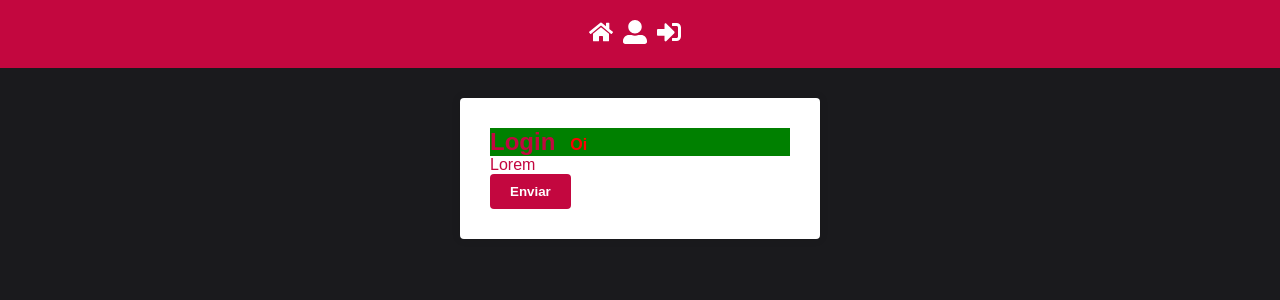
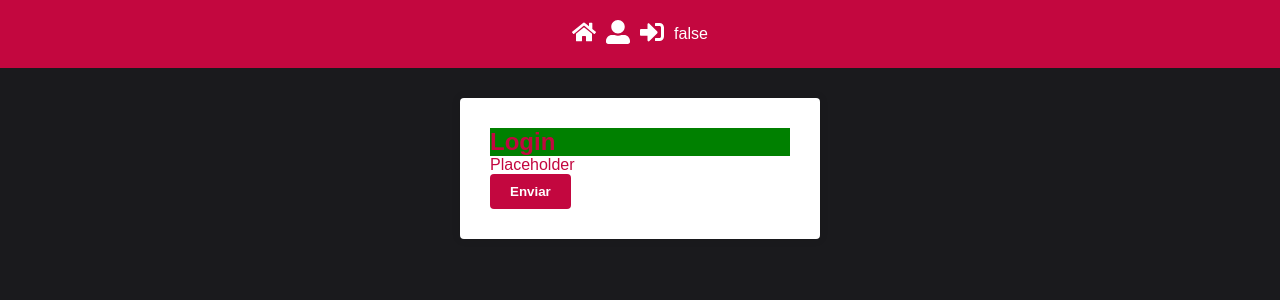
Before and after one commit to Nicholasstiv1/React-redux-api-rest, a React (Create React App) app: page / in a window 1280 px wide. Shown: the top 300 px of the page. Built offline with nearby package versions, Linux system fonts and the light colour scheme.

Commit message:
redux + tests & modifications

```diff
--- a/package.json
+++ b/package.json
@@ -3,6 +3,7 @@
   "version": "0.1.0",
   "private": true,
   "dependencies": {
+    "@reduxjs/toolkit": "^2.9.0",
     "@testing-library/dom": "^10.4.1",
     "@testing-library/jest-dom": "^6.9.1",
     "@testing-library/react": "^16.3.0",
@@ -12,6 +13,7 @@
     "react": "^19.2.0",
     "react-dom": "^19.2.0",
     "react-icons": "^5.5.0",
+    "react-redux": "^9.2.0",
     "react-router-dom": "^7.9.4",
     "react-scripts": "5.0.1",
     "react-toastify": "^11.0.5",
--- a/src/components/header/header.jsx
+++ b/src/components/header/header.jsx
@@ -1,8 +1,11 @@
 import { Nav } from './styled';
 import { FaHome, FaSignInAlt, FaUserAlt } from 'react-icons/fa';
 import { Link } from 'react-router-dom';
+import { useSelector } from 'react-redux';
 
 export default function Header() {
+  const estadoBotao = useSelector((state) => state.test.estadoBotao);
+
   return (
     <Nav>
       <Link to="/">
@@ -14,6 +17,8 @@ export default function Header() {
       <Link to="/teste">
         <FaSignInAlt size={24} />
       </Link>
+
+      <p style={{ color: 'white' }}>{`${estadoBotao}`}</p>
     </Nav>
   );
 }
--- /dev/null
+++ b/src/features/testSlice.js
@@ -0,0 +1,18 @@
+import { createSlice } from '@reduxjs/toolkit';
+
+const testSlice = createSlice({
+  name: 'test',
+  initialState: { name: '', loggedIn: false, estadoBotao: false },
+  reducers: {
+    noop: (state) => state,
+    alterName: (state, action) => {
+      state.name = action.payload;
+    },
+    botaoClicado: (state) => {
+      state.estadoBotao = !state.estadoBotao;
+    },
+  },
+});
+
+export const { noop, alterName, botaoClicado } = testSlice.actions;
+export default testSlice.reducer;
--- a/src/index.js
+++ b/src/index.js
@@ -1,10 +1,13 @@
 import React from 'react';
 import ReactDOM from 'react-dom/client';
+import { BrowserRouter } from 'react-router-dom';
 import App from './App';
 
 const root = ReactDOM.createRoot(document.getElementById('root'));
 root.render(
   <React.StrictMode>
-    <App />
+    <BrowserRouter>
+      <App />
+    </BrowserRouter>
   </React.StrictMode>
 );
--- a/src/pages/Login/login.jsx
+++ b/src/pages/Login/login.jsx
@@ -1,15 +1,18 @@
 import { Title } from './styled';
 import { Container } from '../../styles/GlobalStyles';
+import { useDispatch } from 'react-redux';
+import { botaoClicado } from '../../features/testSlice';
 
 export default function Login() {
+  const dispatch = useDispatch();
+
   return (
     <Container>
-      <Title>
-        Login
-        <small>Oi</small>
-      </Title>
-      <p>Lorem</p>
-      <button type="button">Enviar</button>
+      <Title>Login</Title>
+      <p>Placeholder</p>
+      <button onClick={() => dispatch(botaoClicado())} type="button">
+        Enviar
+      </button>
     </Container>
   );
 }
--- /dev/null
+++ b/src/store/store.js
@@ -0,0 +1,10 @@
+import { configureStore } from '@reduxjs/toolkit';
+import testReducer from '../features/testSlice';
+
+const store = configureStore({
+  reducer: {
+    test: testReducer,
+  },
+});
+
+export default store;
```
Also changed, not shown: src/App.jsx (+4 -3 lines), 2 other files (tests, documents, lock files or other folders).
